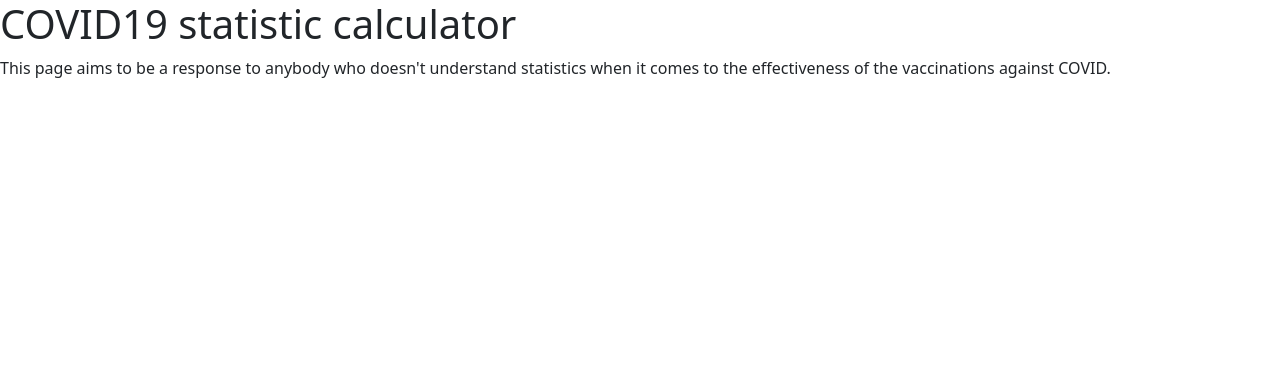
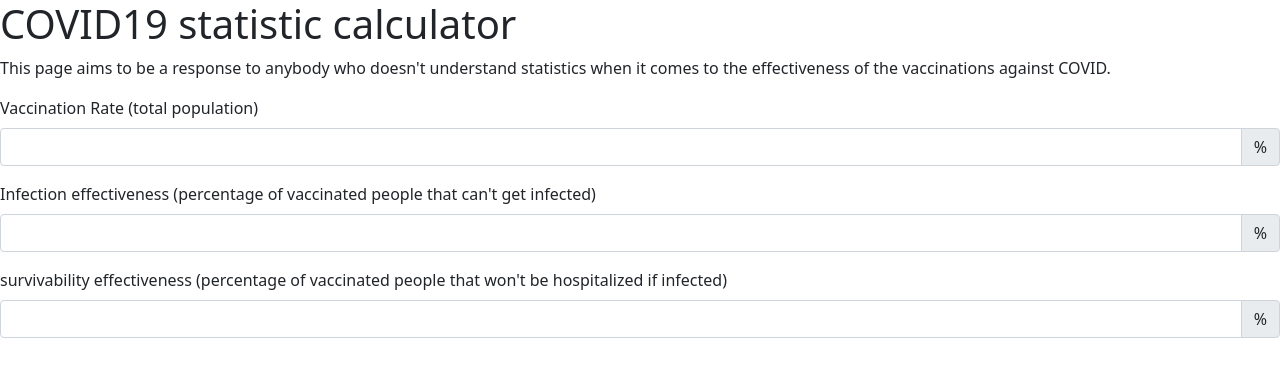
Before and after one commit to ploedige/cov-stat-calc, a plain HTML site: page index.html in a window 1280 px wide. Drawn offline with nearby package versions, Linux system fonts and the light colour scheme.

Commit message:
added input fields

```diff
--- a/index.html
+++ b/index.html
@@ -13,9 +13,27 @@
     <body>
         <h1>COVID19 statistic calculator</h1>
         <!--explanation of purpose-->
-        This page aims to be a response to anybody who doesn't understand statistics when it comes to the effectiveness of the vaccinations against COVID.
-
-
+        <p>
+            This page aims to be a response to anybody who doesn't understand statistics when it comes to the effectiveness of the vaccinations against COVID.
+        </p>
+        <!-- vaccination rate -->
+        <label class="form-label">Vaccination Rate (total population)</label>
+        <div class="input-group mb-3">
+            <input type="number" class="form-control" id="vaccination_rate_input">
+            <span class="input-group-text">%</span>
+        </div>
+        <!-- infection effectiveness -->
+        <label class="form-label">Infection effectiveness (percentage of vaccinated people that can't get infected)</label>
+        <div class="input-group mb-3">
+            <input type="number" class="form-control" id="infection_effectiveness_input">
+            <span class="input-group-text">%</span>
+        </div>
+        <!-- survivability effectiveness -->
+        <label class="form-label">survivability effectiveness (percentage of vaccinated people that won't be hospitalized if infected)</label>
+        <div class="input-group mb-3">
+            <input type="number" class="form-control" id="infection_effectiveness_input">
+            <span class="input-group-text">%</span>
+        </div>
 
         <!-- Bootstrap Bundle with Popper -->
         <script src="https://cdn.jsdelivr.net/npm/bootstrap@5.1.1/dist/js/bootstrap.bundle.min.js" integrity="sha384-/bQdsTh/da6pkI1MST/rWKFNjaCP5gBSY4sEBT38Q/9RBh9AH40zEOg7Hlq2THRZ" crossorigin="anonymous"></script>
```
